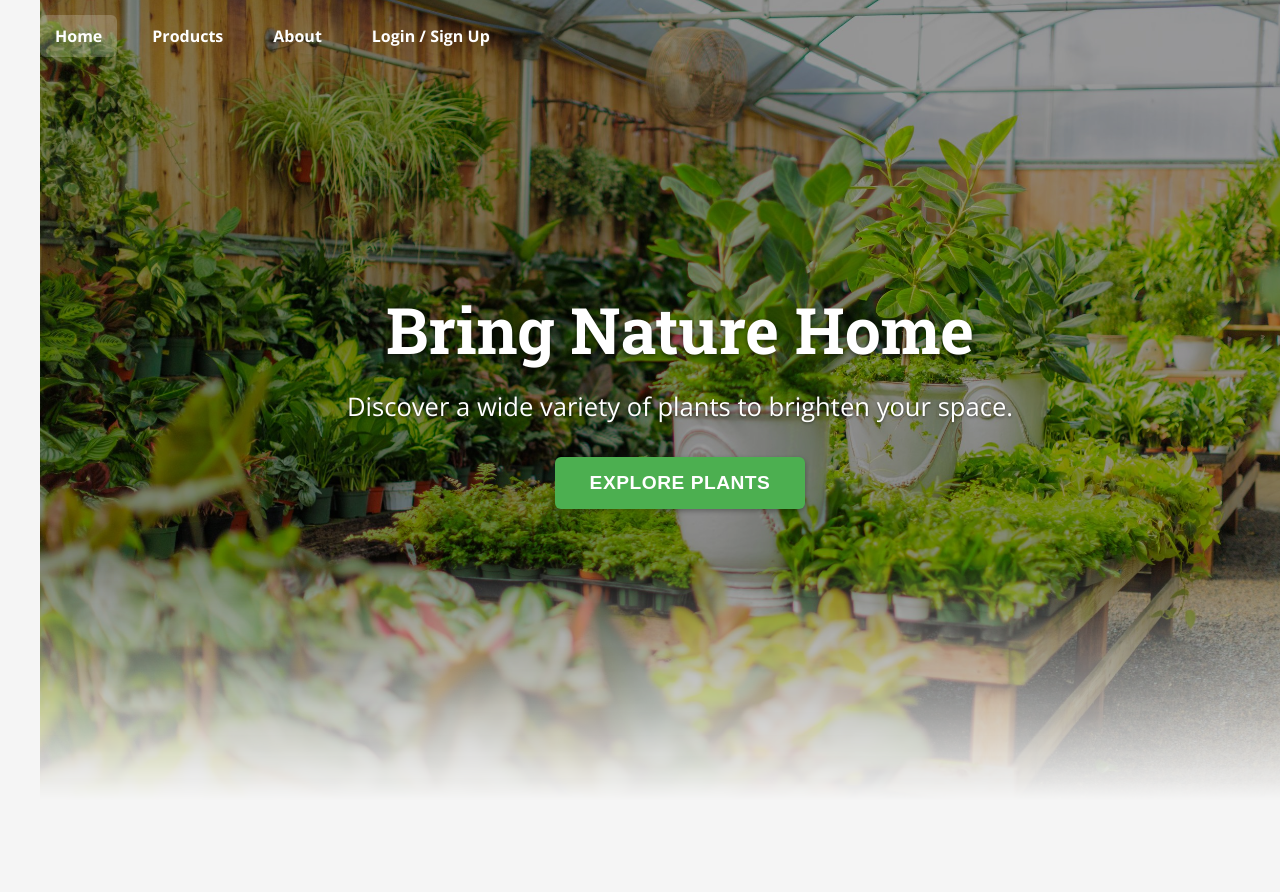
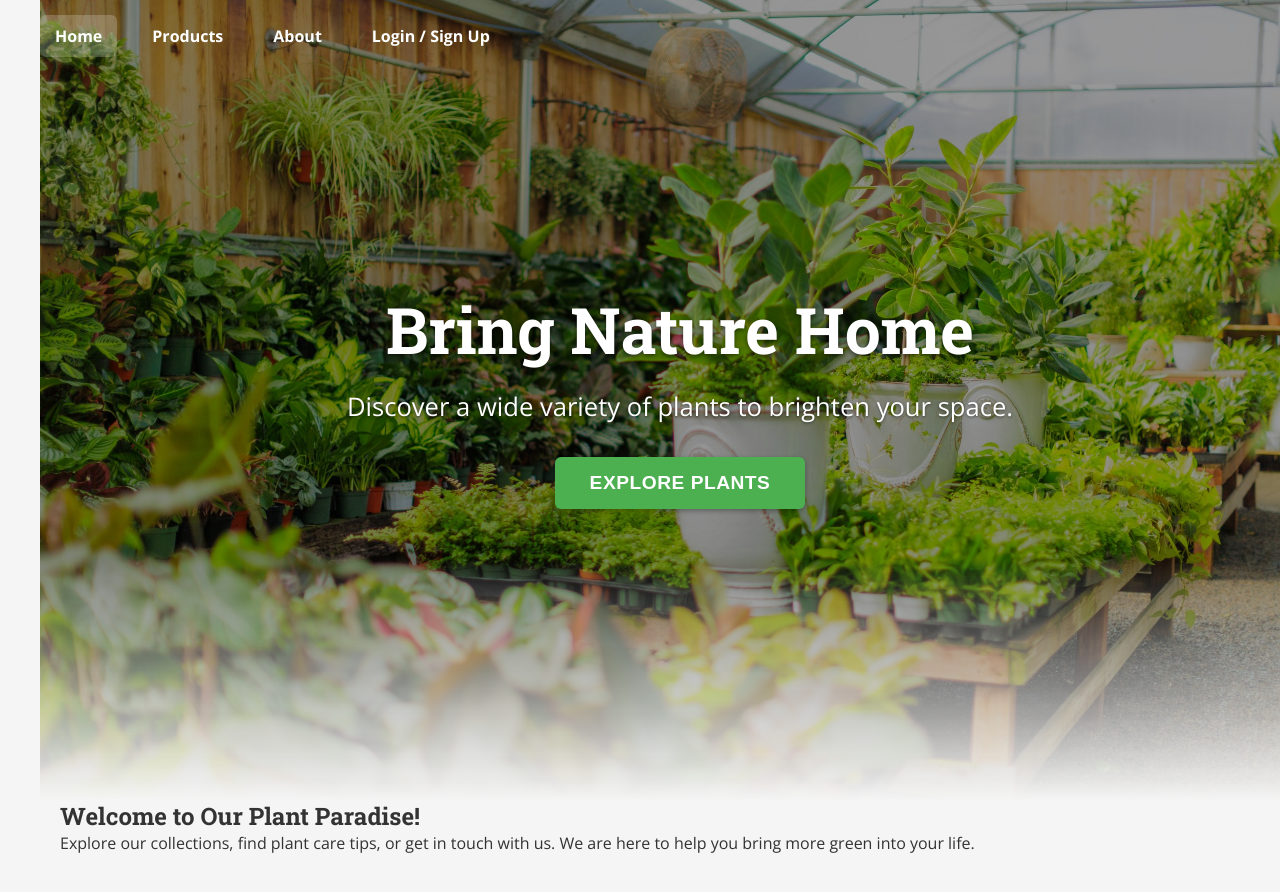
Before and after one commit to kingsuk-panda/nursery-website, a React (Create React App) app in the folder client/: page / in a window 1280 px wide. Shown: the top 892 px of the page. Before the commit the page ends 820 px from the top, so only its background shows below. Built offline with nearby package versions, Linux system fonts and the light colour scheme.

Commit message:
Updated Home.js, Renders HeroSection at the top, then a container for other content

```diff
--- a/client/src/pages/Home.js
+++ b/client/src/pages/Home.js
@@ -1,12 +1,23 @@
+// client/src/pages/Home.js
 import React from 'react';
 import HeroSection from '../components/HeroSection';
-// import styles from './Home.module.css'; // if using styling
+// import styles from './Home.module.css'; // Assuming Home.module.css might not be needed or is minimal
 
 function Home() {
   return (
-    <div>
+    <div> {/* This div will allow HeroSection to be full width/height before the container */}
       <HeroSection />
-      {/* Other content for the Home page will go here later */}
+      {/* Content below the hero section will go into a standard container */}
+      <div className="container page-content-after-hero"> {/* Use a general or specific class for spacing */}
+        <h2>Welcome to Our Plant Paradise!</h2>
+        <p>
+          Explore our collections, find plant care tips, or get in touch with us.
+          We are here to help you bring more green into your life.
+        </p>
+        {/* You can add more sections here like: */}
+        {/* <FeaturedProducts /> */}
+        {/* <CareTipsPreview /> */}
+      </div>
     </div>
   );
 }
```
